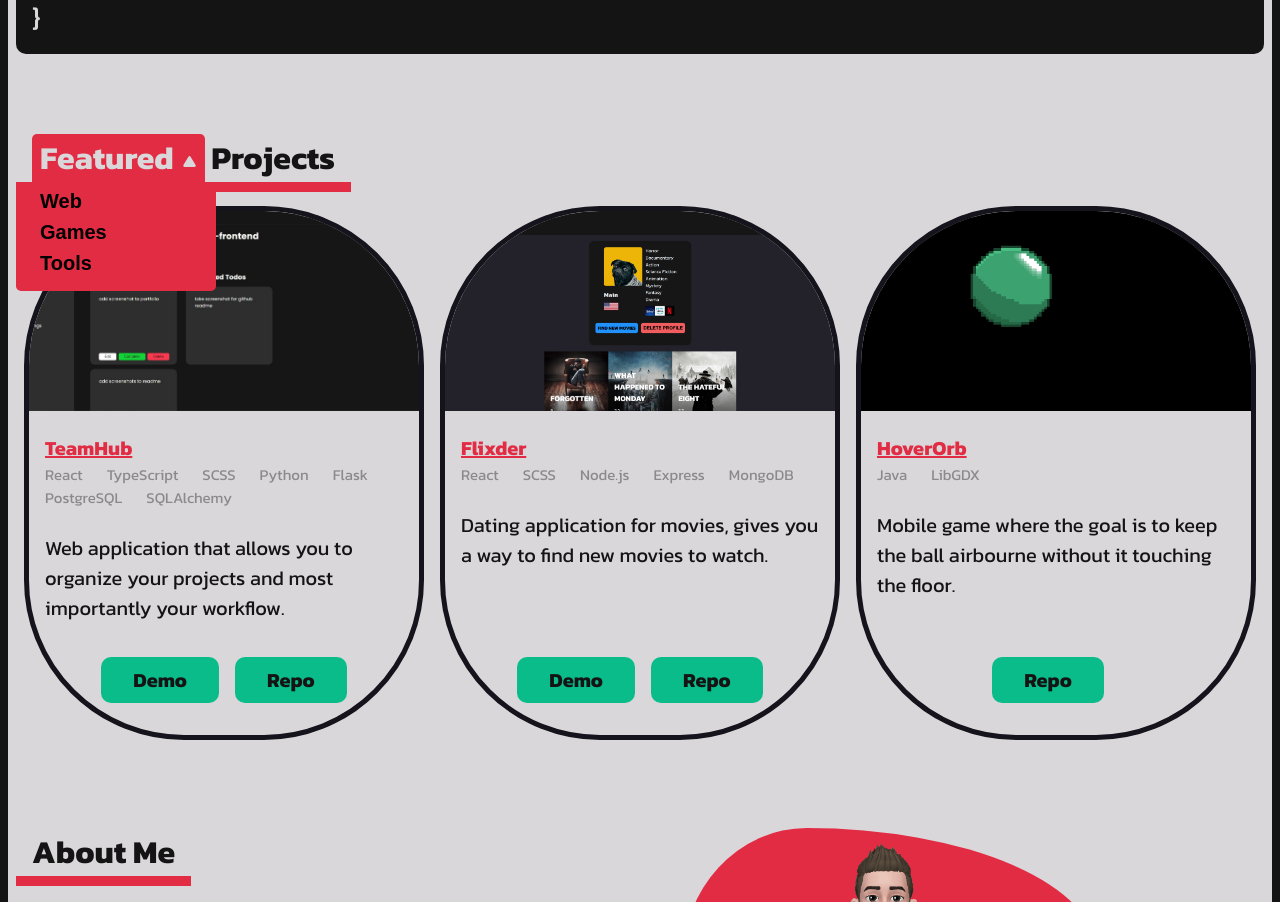
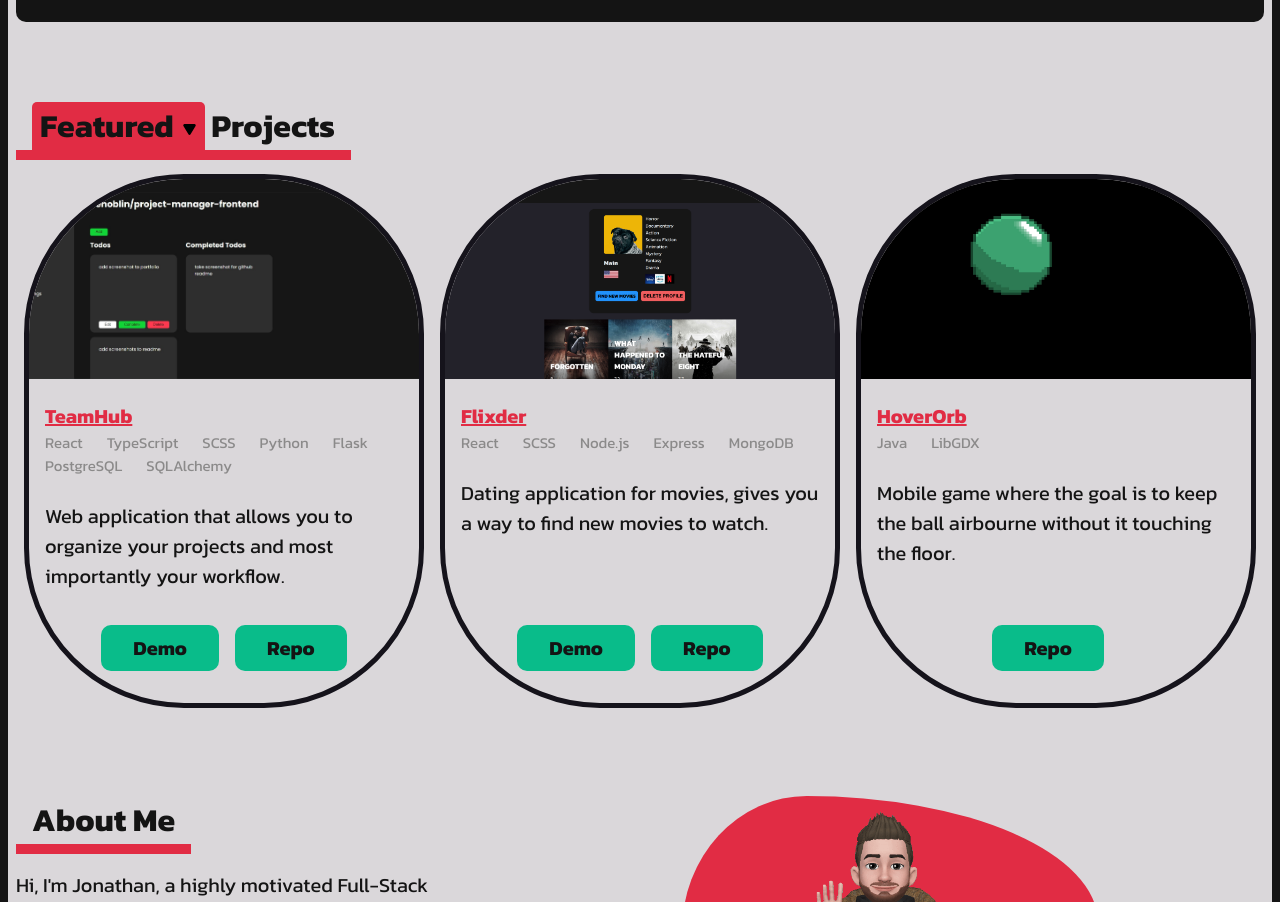
Before and after one commit to venoblin/personal-portfolio-frontend, a React (Create React App) app: page / in a window 1280 px wide. Shown: the part 921-1823 px from the top of the page. Built offline with nearby package versions, Linux system fonts and the light colour scheme; no server answers.

Commit message:
finished switcher

```diff
--- a/src/components/sections/Projects.jsx
+++ b/src/components/sections/Projects.jsx
@@ -6,7 +6,7 @@ import RadioButtons from '../RadioButtons'
 
 const Projects = () => {
   const [projectCategory, setProjectCategory] = useState('featured')
-  const [isHoverActive, setIsHoverActive] = useState(true)
+  const [isHoverActive, setIsHoverActive] = useState(false)
   const categories = [
     'featured',
     'web',
--- a/src/styles/App.css
+++ b/src/styles/App.css
@@ -23,7 +23,7 @@ section .wrapper {
 
 .sections {
   padding: 0 0.5rem;
-  margin-top: 34rem;
+  margin-top: 32rem;
   position: relative;
   z-index: 5;
 }
@@ -70,7 +70,7 @@ section .wrapper {
   text-decoration: none;
   text-transform: capitalize;
   color: #dad7da;
-  transition: color 0.3s ease;
+  transition: color 0.2s ease;
 }
 .App .link:hover {
   color: #8b8a8a;
@@ -87,7 +87,7 @@ section .wrapper {
   font-weight: bold;
   background-color: #09BC8A;
   color: #141414;
-  transition: all 0.3s ease;
+  transition: all 0.2s ease;
 }
 .App .btn:hover {
   transform: scale(1.04);
@@ -103,13 +103,13 @@ section .wrapper {
 }
 .App .logo span {
   color: #e12c44;
-  transition: color 0.3s ease;
+  transition: color 0.2s ease;
 }
 .App .icon {
   width: 2.5rem;
   padding: 0.25rem;
   fill: #dad7da;
-  transition: fill 0.3s ease;
+  transition: fill 0.2s ease;
 }
 .App .icon:hover {
   color: #8b8a8a;
--- a/src/styles/App.scss
+++ b/src/styles/App.scss
@@ -27,7 +27,7 @@ section {
 
 .sections {
   padding: 0 0.5rem;
-  margin-top: 34rem;
+  margin-top: 32rem;
   position: relative;
   z-index: 5;
 
--- a/src/styles/Projects.css
+++ b/src/styles/Projects.css
@@ -15,31 +15,20 @@
   text-transform: capitalize;
 }
 
-button.category {
-  display: block;
-  margin-bottom: 0.5rem;
-  background: none;
-  font-weight: 800;
-  transition: color 0.25s ease;
-}
-button.category:hover {
-  color: #dad7da;
-}
-
 span.category {
   display: inline;
   background: #e12c44;
   padding: 0 0.5rem;
   border-radius: 5px 5px 0 0;
   cursor: default;
-  transition: all 0.25s ease;
+  transition: all 0.2s ease;
 }
 span.category svg {
   width: 15px;
   height: 15px;
   margin: auto 0;
   margin-left: 0.5rem;
-  transition: all 0.25s ease;
+  transition: all 0.2s ease;
 }
 span.category.active {
   color: #dad7da;
@@ -55,18 +44,33 @@ span.category.active svg {
 }
 
 .categories {
-  font-size: 0;
-  padding: 0;
-  width: 0;
+  max-height: 0;
+  width: 200px;
   position: absolute;
   top: 0;
   background: #e12c44;
   z-index: 8;
   border-radius: 0 0 5px 5px;
-  transition: all 0.25s ease;
+  overflow: hidden;
+  transition: max-height 0.2s ease;
+}
+.categories button.category {
+  padding: 0.5rem 1.5rem;
+  width: 100%;
+  text-align: left;
+  border-bottom: 1px solid #141414;
+  display: block;
+  background: none;
+  font-weight: 800;
+  transition: color 0.2s ease;
+}
+.categories button.category:hover {
+  color: #dad7da;
+}
+.categories button.category:last-of-type {
+  border: none;
 }
 .categories.active {
-  width: 200px;
+  max-height: 200px;
   font-size: initial;
-  padding: 0.5rem 1.5rem;
 }/*# sourceMappingURL=Projects.css.map */
--- a/src/styles/Projects.scss
+++ b/src/styles/Projects.scss
@@ -20,18 +20,6 @@
 
 .category {
   text-transform: capitalize;
-}
-
-button.category {
-  display: block;
-  margin-bottom: 0.5rem;
-  background: none;
-  font-weight: 800;
-  @include defaultTransition(color);
-
-  &:hover {
-    color: $whiteColor;
-  }
 }
 
 span.category {
@@ -66,19 +54,37 @@ span.category {
 }
 
 .categories {
-  font-size: 0;
-  padding: 0;
-  width: 0;
+  max-height: 0;
+  width: 200px;
   position: absolute;
   top: 0;
   background: $redColor;
   z-index: 8;
   border-radius: 0 0 5px 5px;
-  @include defaultTransition(all);
+  overflow: hidden;
+  @include defaultTransition(max-height);
+
+  button.category {
+    padding: 0.5rem 1.5rem;
+    width: 100%;
+    text-align: left;
+    border-bottom: 1px solid $bgColor;
+    display: block;
+    background: none;
+    font-weight: 800;
+    @include defaultTransition(color);
+
+    &:hover {
+      color: $whiteColor;
+    }
+
+    &:last-of-type {
+      border: none;
+    }
+  }
 
   &.active {
-    width: 200px;
+    max-height: 200px;
     font-size: initial;
-    padding: 0.5rem 1.5rem;
   }
 }
```
Also changed, not shown: 1 other file (tests, documents, lock files or other folders).
